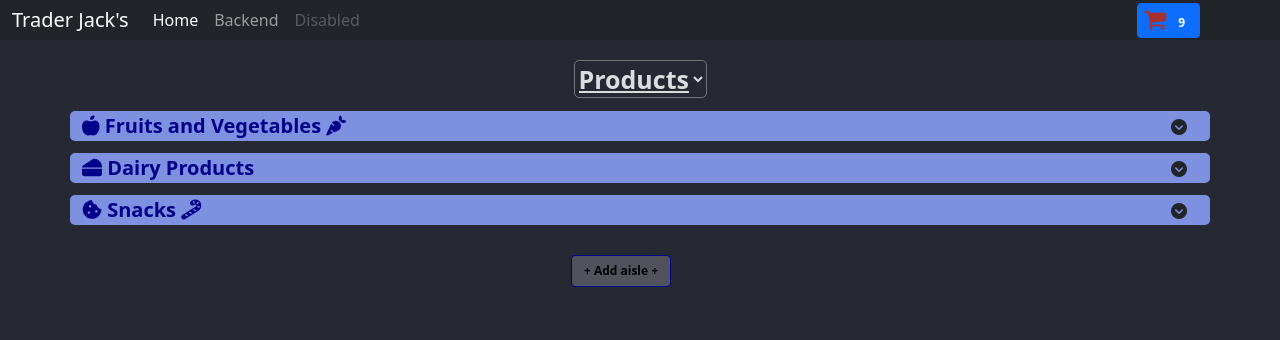
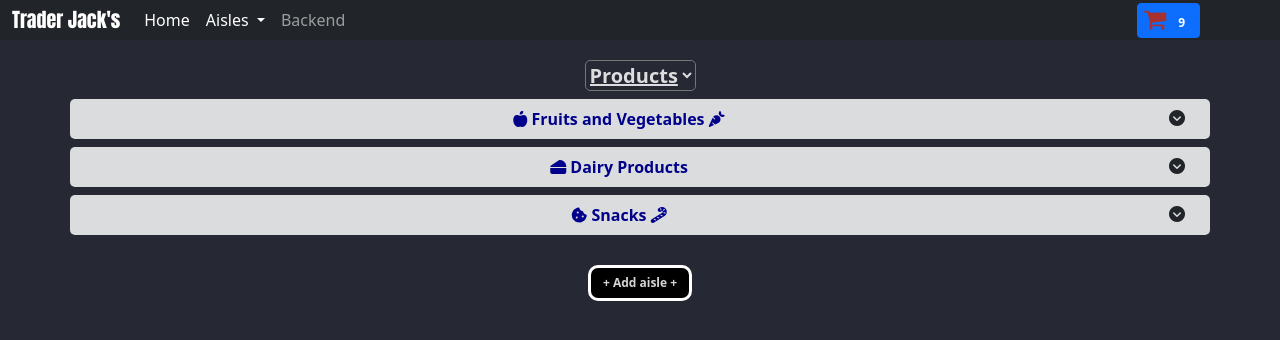
Before and after one commit to SOEN-287-Project/Assignment-1, a PHP site: page /backend.html in a window 1280 px wide. Shown: the top 340 px of the page. Run offline with PHP 8.4, Linux system fonts and the light colour scheme; some libraries are stand-ins or nearby versions.

Commit message:
Added orders backend and made some adjustments to navbar

```diff
--- a/Components/navbar.html
+++ b/Components/navbar.html
@@ -3,7 +3,7 @@
     <div class="container-fluid">
 
         <!--Grocery Store name -->
-        <a class="navbar-brand" href="index.html">Trader Jack's</a>
+        <a class="navbar-brand brand" href="index.html">Trader Jack's</a>
 
         <!--Shopping Cart Icon with number of items displayed (set elementById #nb_items_cart) -->
         <span>
@@ -26,10 +26,19 @@
               <a class="nav-link active" aria-current="page" href="index.html">Home</a>
             </li>
             <li class="nav-item">
+              <div class="dropdown">
+                <a class="nav-link active dropdown-toggle" href="#" role="button" id="dropdownMenu" data-bs-toggle="dropdown" aria-expanded="false">
+                  Aisles
+                </a>
+
+                <ul class="dropdown-menu" aria-labelledby="dropdownMenu">
+                  <li><a class="dropdown-item" href="#">Fruits and Vegetables</a></li>
+                  <li><a class="dropdown-item" href="#">Dairy Products</a></li>
+                  <li><a class="dropdown-item" href="#">Snacks</a></li>
+                </ul>
+              </div>
+            <li class="nav-item">
               <a class="nav-link" href="backend.html">Backend</a>
-            </li>
-            <li class="nav-item">
-              <a class="nav-link disabled" href="#" tabindex="-1" aria-disabled="true">Disabled</a>
             </li>
           </ul>
 
--- a/backend.html
+++ b/backend.html
@@ -51,9 +51,9 @@ window.addEventListener('load', (event) => {
   <!--Select and display selected backend option-->
   <div class="container text-center title">
     <select class= "select_styles" name="Products/Orders" id="selectBackend" onchange="check_display_backend()">
-        <option class= "option_color" value="products">Products</option>
-        <option class= "option_color" value="orders">Orders</option>
-      </select>
+      <option class= "option_color" value="products">Products</option>
+      <option class= "option_color" value="orders">Orders</option>
+    </select>
   </div>
 
   <!--check_display_backend() function loads html in this #backend_display div -->
--- a/backend/products.html
+++ b/backend/products.html
@@ -1,13 +1,20 @@
 <!-- Fruits and Vegetables Aisle with collapseable button-->
-<div class="container table_display" onclick="document.getElementById('btn_fv').click();">
-
-    <i class="fas fa-apple-alt"></i>
-    Fruits and Vegetables
-    <i class="fas fa-carrot"></i>
+<div class="container table_display center_horiz" onclick="document.getElementById('btn_fv').click();">
 
     <button id = "btn_fv" class="btn position_right button_display" type="button" data-bs-toggle="collapse" data-bs-target="#collapseableFV" aria-expanded="false" aria-controls="collapseableFV">
         <i class="fas fa-chevron-circle-down"></i>
     </button>
+    <div class="center_vertical">
+        <span class="center_vertical_2">
+            <i class="fas fa-apple-alt"></i>
+            Fruits and Vegetables
+        <i class="fas fa-carrot"></i>
+
+        </span>
+
+    </div>
+
+
 
 
 </div>
@@ -81,16 +89,20 @@
 </div>
 
 <!-- Dairy Products Aisle with collapseable button-->
-<div class="container table_display" onclick="document.getElementById('btn_dairy').click();">
+<div class="container table_display center_horiz" onclick="document.getElementById('btn_dairy').click();">
+
+
+    <button id="btn_dairy" class="btn position_right button_display" type="button" data-bs-toggle="collapse" data-bs-target="#collapseableDairy" aria-expanded="false" aria-controls="collapseableDairy">
+        <i class="fas fa-chevron-circle-down"></i>
+    </button>
+
+    <div class="center_vertical">
 
     <i class="fas fa-cheese"></i>
 
     Dairy Products
 
-    <button id="btn_dairy" class="btn position_right button_display" type="button" data-bs-toggle="collapse" data-bs-target="#collapseableDairy" aria-expanded="false" aria-controls="collapseableDairy">
-        <i class="fas fa-chevron-circle-down"></i>
-    </button>
-
+    </div>
 
 </div>
 
@@ -151,17 +164,22 @@
 </div>
 
 <!-- Snacks Aisle with collapseable button-->
-<div class="container table_display" onclick="document.getElementById('btn_snacks').click();">
+<div class="container table_display center_horiz" onclick="document.getElementById('btn_snacks').click();">
 
-<i class="fas fa-cookie-bite"></i>
-Snacks
-<i class="fas fa-candy-cane"></i>
+
+    <button id="btn_snacks" class="btn position_right button_display" type="button" data-bs-toggle="collapse" data-bs-target="#collapseableSnack" aria-expanded="false" aria-controls="collapseableSnack">
+        <i class="fas fa-chevron-circle-down"></i>
+    </button>
+
+    <div class="center_vertical">
+        <i class="fas fa-cookie-bite"></i>
+        Snacks
+        <i class="fas fa-candy-cane"></i>
+    </div>
 
 
 
-<button id="btn_snacks" class="btn position_right button_display" type="button" data-bs-toggle="collapse" data-bs-target="#collapseableSnack" aria-expanded="false" aria-controls="collapseableSnack">
-    <i class="fas fa-chevron-circle-down"></i>
-</button>
+
 
 
 </div>
--- a/styles/style.css
+++ b/styles/style.css
@@ -19,11 +19,20 @@ body{
 
  }
 
+ .brand{
+     font-family: Impact, Haettenschweiler, 'Arial Narrow Bold', sans-serif;
+ }
+
   /* Backend.html */
 
-  .button_display{
-      padding:3px 10px;
-  }
+
+  .button_display_2{
+    color:black;
+}
+
+.button_display_2:hover{
+    color:white;
+}
 
   .button_display:hover{
     color:white;
@@ -31,7 +40,7 @@ body{
 
  .title{
      margin-top: 20px;
-     font-size: 25px;
+     font-size: 20px;
      font-weight: bold;
      text-decoration: underline;
 
@@ -52,12 +61,24 @@ body{
 
  }
 
+ .center_vertical{
+
+    line-height: 40px;
+
+}
+
+
+ .center_horiz{
+    text-align: center;
+
+ }
+
  .table_display{
-
-     background-color: #7e90e0;
+     min-height: 40px;
+     background-color: rgba(255, 255, 255, 0.836);
      border-radius: 5px;
-     margin-top: 12px;
-     font-size: 20px;
+     margin-top: 8px;
+     font-size: 16px;
      font-weight: bold;
      color: darkblue;
      cursor: pointer;
@@ -67,8 +88,27 @@ body{
 
  }
 
+ .order_color{
+    background-color: #FDA4BA;
+
+ }
+
+ .table_display:hover {
+    background-color: black;
+    color:whitesmoke;
+
+
+ }
+
+ .table_display:hover .button_display_2{
+    color:white;
+}
+
+.table_display:hover .button_display{
+    color:white;
+}
+
  .color_white{
-     color: white;
      background-color: white;
  }
 
@@ -77,7 +117,7 @@ body{
 
  }
 
- .test{
+ .margin-20{
     margin-left: 20px;
     margin-right: 20px;
 
@@ -121,9 +161,11 @@ body{
 
  .add_aisle_btn{
      margin:30px auto;
-     border-color: darkblue;
-     background-color: rgba(255, 255, 255, 0.199);
-     color:black;
+     border-radius: 10px;
+     border-width: 3px;
+     border-color: white;
+     background-color: black;
+     color:rgba(255, 255, 255, 0.836);
      font-weight: bold;
      font-size: 12px;
  }
```
Also changed, not shown: other parts of backend/products.html (+36 -32 lines), backend/orders.html (+120 -0 lines).
